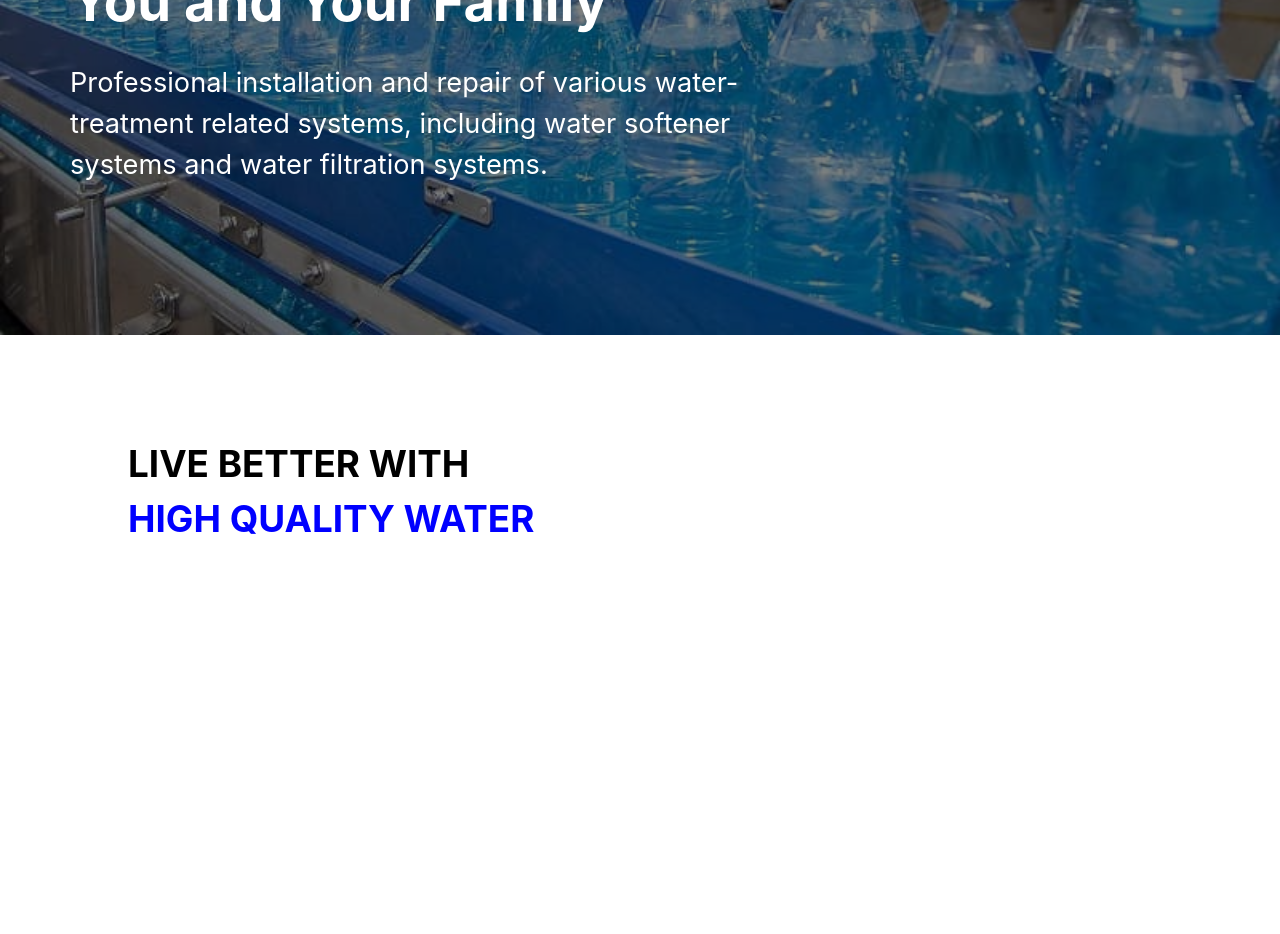
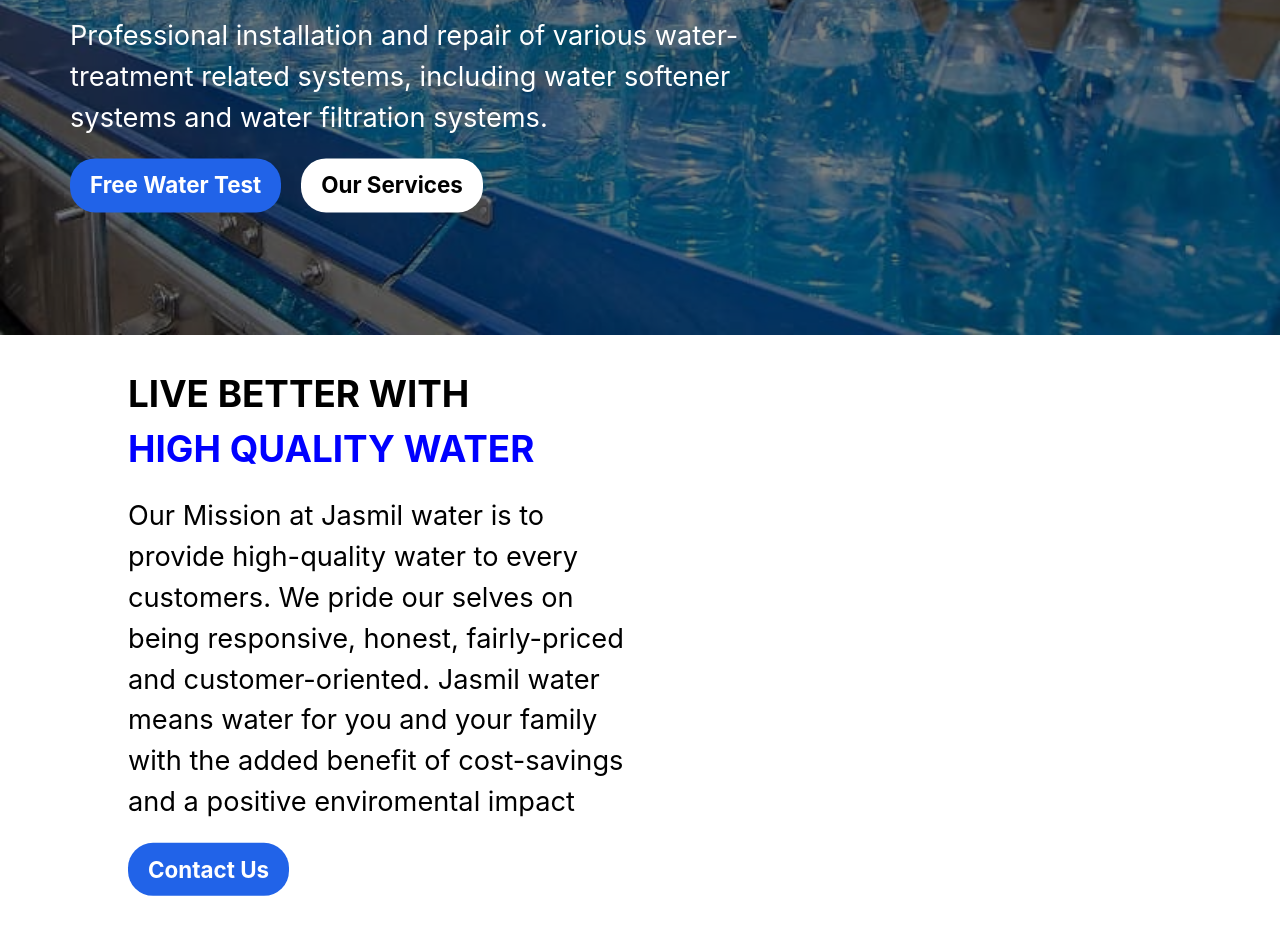
Before and after one commit to Kennyabby/Water_factory, a React (Vite) app: page / in a window 1280 px wide. Shown: the part 360-1294 px from the top of the page. Before the commit the page ends 1001 px from the top, so only its background shows below. Built offline with nearby package versions, Linux system fonts and the light colour scheme.

Commit message:
adding updates

```diff
--- a/src/Components/Home.css
+++ b/src/Components/Home.css
@@ -40,12 +40,17 @@
 .hatt{
     font-size: 1.7rem;
 }
+.hbtncontent{
+    display: flex;
+    gap: 20px;
+}
 .mcover{
     position: relative;
     width: 100vw;
-    min-height: 300px;
-    /* background-color: yellow; */
+    min-height: 600px;
+
 }
+
 .mcoveroverlay{
     position: absolute;
     display: flex;
@@ -65,8 +70,34 @@
 .lmtitle{
     font-size: 2.3rem;
 }
+.lmhatt{
+    font-size: 1.7rem;
+    margin-top: 20px;
+}
 .dbl{
     color: blue;
+}
+.blbutton{
+    font-size: 1.4rem;
+    font-weight: bold;
+    border-radius: 25px;
+    padding: 10px 20px;
+    margin:20px 0px;
+    background-color: rgb(33, 99, 232);
+    width: fit-content;
+    color: white;
+    cursor: pointer;
+}
+.wtbutton{
+    font-size: 1.4rem;
+    font-weight: bold;
+    border-radius: 25px;
+    padding: 10px 20px;
+    margin:20px 0px;
+    background-color: white;
+    width: fit-content;
+    color: black;
+    cursor: pointer;
 }
 .rm{
     width: 50%;
--- a/src/Components/Home.jsx
+++ b/src/Components/Home.jsx
@@ -13,8 +13,12 @@
                             <h2>OPEN THE DOOR TO BETTER LIVING</h2>
                             <h1 className='htitle'>Higher Quality Water For You and Your Family</h1>
                             <p className='hatt'>Professional installation and repair of various water-treatment
-                            related systems, including water softener systems and water filtration systems.</p>
-
+                            related systems, including water softener systems and water filtration systems.
+                            </p>
+                            <div className='hbtncontent'>
+                                <div className='blbutton'>Free Water Test</div>
+                                <div className='wtbutton'>Our Services</div>
+                            </div>
                         </div>
                     </div>
                 </div>
@@ -25,6 +29,11 @@
                 <div className='lm'>
                     <h1 className='lmtitle'> LIVE BETTER WITH </h1>
                     <h1 className='lmtitle dbl'>HIGH QUALITY WATER</h1>
+                    <p className='lmhatt'>Our Mission at Jasmil water is to provide high-quality water to every customers.
+                        We pride our selves on being responsive, honest, fairly-priced and customer-oriented. Jasmil water means water
+                        for you and your family with the added benefit of cost-savings and a positive enviromental impact
+                    </p>
+                    <div className='blbutton'>Contact Us</div>
                 </div>
                 <div className='rm'></div>
             </div>
```
